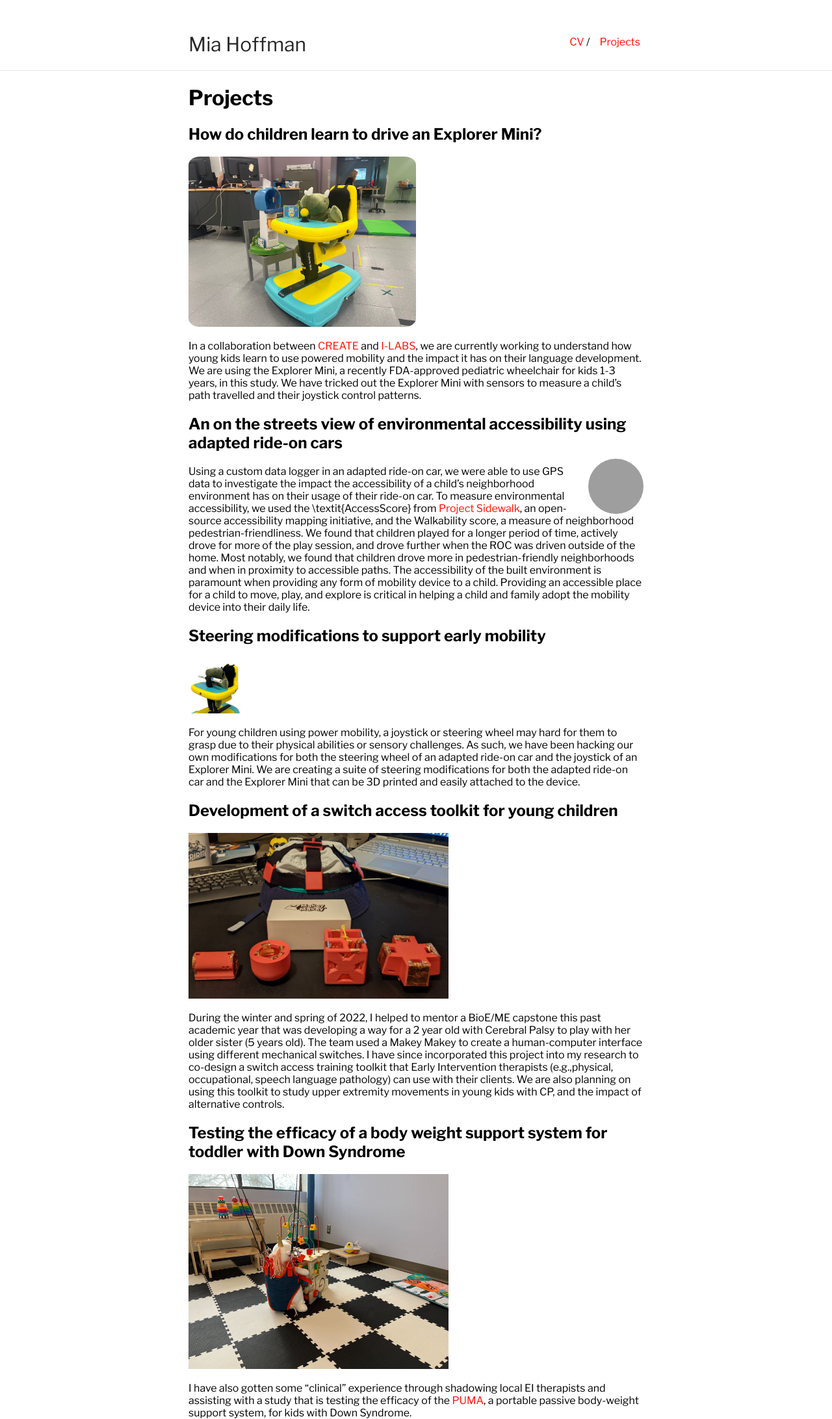
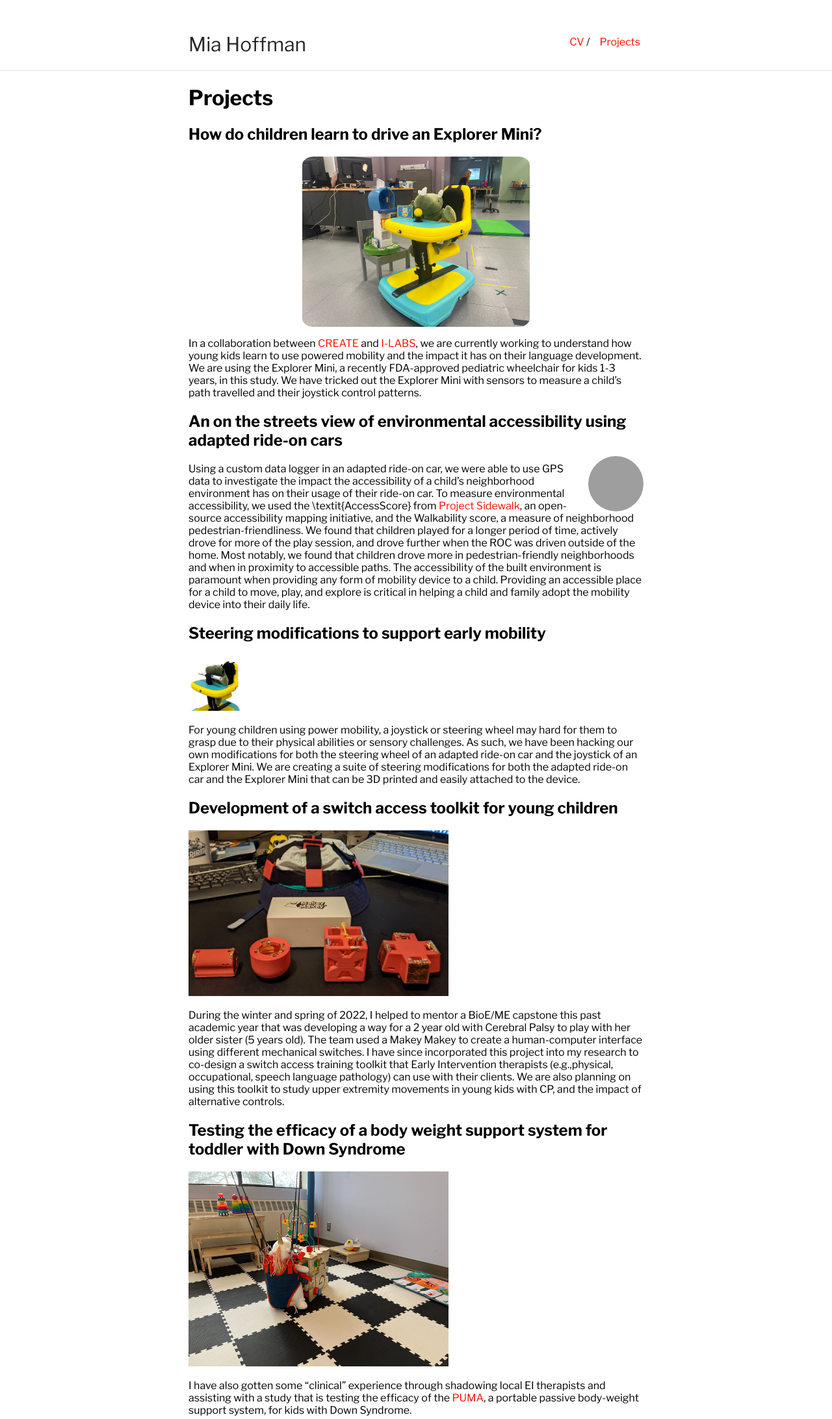
Before and after one commit to miahoffmannd/miahoffmannd.github.io, a Jekyll site: the page built from projects.md, in a window 1280 px wide. Shown: the whole page at 65% size. Built offline with Jekyll 4.4.1, drawn with Linux system fonts in a browser that asks for light colours; our own code applies the rules of GitHub Pages for plain Markdown files; grey boxes are pictures that could not be loaded.

Commit message:
Update typography.scss

```diff
--- a/_sass/typography.scss
+++ b/_sass/typography.scss
@@ -64,14 +64,14 @@
         }
     }
   .center {
-    //display: block;
-    //margin-left: auto;
-    //margin-right: auto;
-    float: center;
+    display: block;
+    margin-left: auto;
+    margin-right: auto;
+    //float: center;
     width: 50%;
     height: auto;
     border-radius: 5%;
-    @media (max-width: 100%) {
+    @media (max-width: 50%) {
             img {
             }
         }
```
